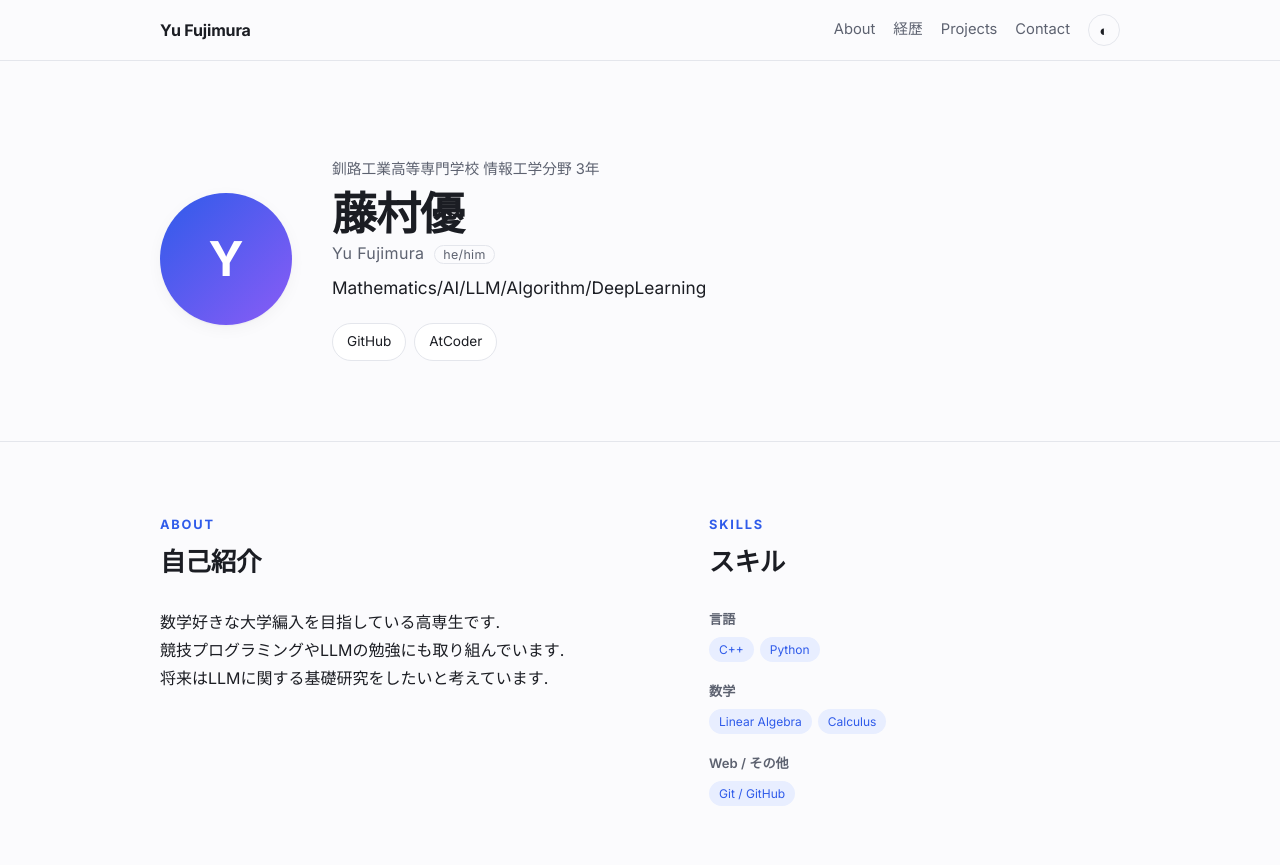
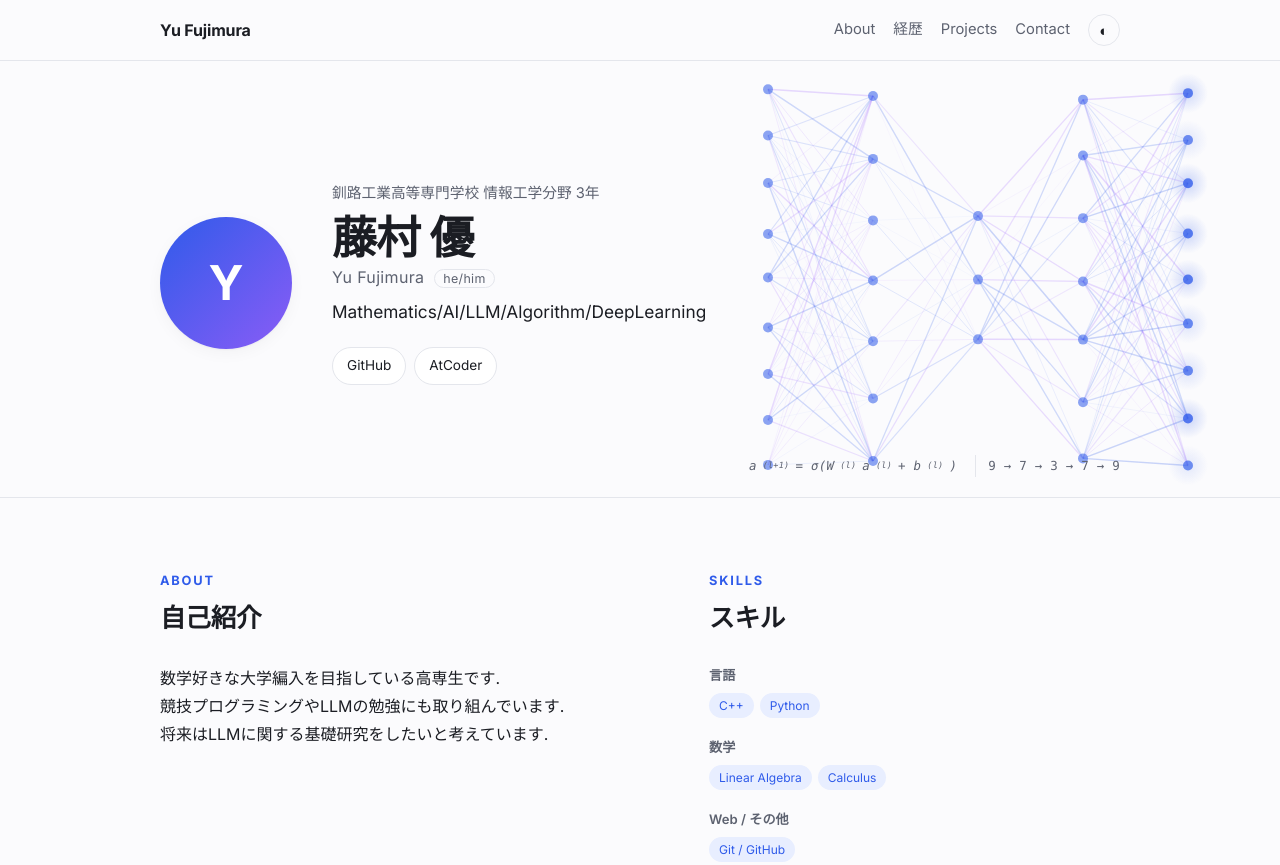
Before and after one commit to yu0823yyy/yu0823yyy.github.io, an Astro site: page / in a window 1280 px wide. Shown: the top 865 px of the page. Built offline with nearby package versions, Linux system fonts and the light colour scheme; Astro itself is replaced by a stand-in of ours.

Commit message:
サイトの編集

```diff
--- /dev/null
+++ b/src/components/NeuralNetBackground.astro
@@ -0,0 +1,186 @@
+---
+// 全結合ニューラルネットワーク（MLP）
+interface Props {
+  layers?: number[];
+}
+const { layers = [4, 6, 6, 3] } = Astro.props;
+---
+<canvas class="nn-bg" data-layers={layers.join(',')} aria-hidden="true"></canvas>
+
+<style>
+  .nn-bg {
+    position: absolute;
+    inset: 0;
+    width: 100%;
+    height: 100%;
+    z-index: 0;
+    pointer-events: none;
+  }
+</style>
+
+<script>
+  function setup(canvas: HTMLCanvasElement) {
+    const ctx = canvas.getContext('2d');
+    if (!ctx) return;
+    const host = canvas.parentElement as HTMLElement;
+    const layers = (canvas.dataset.layers || '4,6,6,3').split(',').map(Number);
+    const L = layers.length;
+    const reduceMotion = matchMedia('(prefers-reduced-motion: reduce)').matches;
+
+    // 再現性のある疑似乱数
+    let seed = 7;
+    const rand = () => ((seed = (seed * 16807) % 2147483647) / 2147483647);
+
+    // 重み（層 l の i → 層 l+1 の j）
+    const W: number[][][] = [];
+    for (let l = 0; l < L - 1; l++) {
+      W.push(Array.from({ length: layers[l] }, () => Array.from({ length: layers[l + 1] }, () => rand() * 2 - 1)));
+    }
+    const phase = layers.map((n) => Array.from({ length: n }, () => rand() * Math.PI * 2));
+
+    // 1回の順伝播ごとに変わる「活性値」
+    const hash = (a: number, b: number) => {
+      const s = Math.sin(a * 12.9898 + b * 78.233) * 43758.5453;
+      return s - Math.floor(s);
+    };
+
+    let w = 0, h = 0, dpr = 1, lastT = 0;
+    let accent = '#2f5bea';
+    const neg = '#a26bff';
+    function readColor() {
+      accent = getComputedStyle(document.documentElement).getPropertyValue('--accent').trim() || accent;
+    }
+    readColor();
+    new MutationObserver(readColor).observe(document.documentElement, { attributes: true, attributeFilter: ['data-theme'] });
+    matchMedia('(prefers-color-scheme: dark)').addEventListener('change', () => { readColor(); draw(lastT); });
+
+    function rgba(hex: string, a: number) {
+      const m = hex.replace('#', '');
+      const full = m.length === 3 ? m.split('').map((c) => c + c).join('') : m;
+      const v = parseInt(full, 16);
+      return `rgba(${(v >> 16) & 255},${(v >> 8) & 255},${v & 255},${Math.max(0, Math.min(1, a))})`;
+    }
+
+    let mouse: { x: number; y: number } | null = null;
+    host.addEventListener('pointermove', (e) => {
+      const r = host.getBoundingClientRect();
+      mouse = { x: e.clientX - r.left, y: e.clientY - r.top };
+    });
+    host.addEventListener('pointerleave', () => { mouse = null; });
+
+    const PERIOD = 2600; // 1回の順伝播にかける時間(ms)
+
+    function draw(t: number) {
+      if (!ctx || !w) return;
+      ctx.setTransform(dpr, 0, 0, dpr, 0, 0);
+      ctx.clearRect(0, 0, w, h);
+
+      const wide = w > 760;
+      const fade = wide ? 1 : 0.7;
+      // 描画エリア
+      const x0 = wide ? w * 0.6 : w * 0.46;
+      const x1 = wide ? Math.min(w * 0.94, x0 + 420) : w * 0.94;
+      const cy = wide ? h * 0.5 : h * 0.24;
+      const gap = wide ? Math.min(h * 0.12, 54) : Math.min(h * 0.07, 30);
+      const maxN = Math.max(...layers);
+
+      // ニューロンの座標（ふわっと上下に揺れる）
+      const pos = layers.map((n, l) =>
+        Array.from({ length: n }, (_, i) => ({
+          x: x0 + ((x1 - x0) * l) / (L - 1),
+          y: cy + (i - (n - 1) / 2) * gap * (maxN / Math.max(n, maxN * 0.75)) * 0.9
+            + (reduceMotion ? 0 : Math.sin(t * 0.0012 + phase[l][i]) * 2.5),
+        })),
+      );
+
+      // 順伝播の進み具合 p: 0 → L-1
+      const cycle = Math.floor(t / PERIOD);
+      const p = reduceMotion ? -10 : ((t % PERIOD) / PERIOD) * (L - 1 + 0.8) - 0.2;
+
+      // マウスに一番近いニューロン
+      let hot: [number, number] | null = null;
+      if (mouse) {
+        let best = 40 * 40;
+        pos.forEach((col, l) => col.forEach((q, i) => {
+          const d = (q.x - mouse!.x) ** 2 + (q.y - mouse!.y) ** 2;
+          if (d < best) { best = d; hot = [l, i]; }
+        }));
+      }
+      const isHot = (l: number, i: number) => hot !== null && hot[0] === l && hot[1] === i;
+
+      // 辺
+      for (let l = 0; l < L - 1; l++) {
+        for (let i = 0; i < layers[l]; i++) {
+          for (let j = 0; j < layers[l + 1]; j++) {
+            const wt = W[l][i][j];
+            const a = pos[l][i], b = pos[l + 1][j];
+            const lit = isHot(l, i) || isHot(l + 1, j);
+            const color = wt >= 0 ? accent : neg;
+            ctx.strokeStyle = rgba(color, (lit ? 0.8 : 0.05 + Math.abs(wt) * 0.2) * fade);
+            ctx.lineWidth = lit ? 1.6 : 0.6 + Math.abs(wt) * 0.9;
+            ctx.beginPath();
+            ctx.moveTo(a.x, a.y);
+            ctx.lineTo(b.x, b.y);
+            ctx.stroke();
+
+            // 信号の粒（重みが大きい辺だけ）
+            const f = p - l;
+            if (f > 0 && f < 1 && Math.abs(wt) > 0.45) {
+              const e = f * f * (3 - 2 * f); // smoothstep
+              const sx = a.x + (b.x - a.x) * e;
+              const sy = a.y + (b.y - a.y) * e;
+              ctx.fillStyle = rgba(color, (0.4 + Math.abs(wt) * 0.6) * fade);
+              ctx.beginPath();
+              ctx.arc(sx, sy, 1.6 + Math.abs(wt) * 1.2, 0, Math.PI * 2);
+              ctx.fill();
+            }
+          }
+        }
+      }
+
+      // ニューロン
+      pos.forEach((col, l) => col.forEach((q, i) => {
+        const act = hash(cycle * 31 + l, i);                    // この順伝播での活性値
+        const arrive = Math.max(0, 1 - Math.abs(p - l) * 1.6);  // 信号が届いた瞬間に光る
+        const glow = arrive * (0.35 + act * 0.65);
+        const r = (wide ? 5 : 4) * (isHot(l, i) ? 1.5 : 1);
+
+        if (glow > 0.02) {
+          const g = ctx.createRadialGradient(q.x, q.y, 0, q.x, q.y, r * 4);
+          g.addColorStop(0, rgba(accent, 0.45 * glow * fade));
+          g.addColorStop(1, rgba(accent, 0));
+          ctx.fillStyle = g;
+          ctx.beginPath();
+          ctx.arc(q.x, q.y, r * 4, 0, Math.PI * 2);
+          ctx.fill();
+        }
+        ctx.fillStyle = rgba(accent, (0.55 + glow * 0.45) * fade);
+        ctx.beginPath();
+        ctx.arc(q.x, q.y, r, 0, Math.PI * 2);
+        ctx.fill();
+      }));
+    }
+
+    function resize() {
+      dpr = Math.min(window.devicePixelRatio || 1, 2);
+      w = host.clientWidth;
+      h = host.clientHeight;
+      canvas.width = Math.round(w * dpr);
+      canvas.height = Math.round(h * dpr);
+      draw(lastT);
+    }
+    resize();
+    new ResizeObserver(resize).observe(host);
+    if (reduceMotion) return;
+
+    let visible = true;
+    new IntersectionObserver(([e]) => { visible = e.isIntersecting; }).observe(host);
+    function loop(t: number) {
+      if (visible) { lastT = t; draw(t); }
+      requestAnimationFrame(loop);
+    }
+    requestAnimationFrame(loop);
+  }
+
+  document.querySelectorAll<HTMLCanvasElement>('canvas.nn-bg').forEach(setup);
+</script>
--- a/src/data/profile.ts
+++ b/src/data/profile.ts
@@ -1,5 +1,5 @@
 export const profile = {
-  name: '藤村優',
+  name: '藤村 優',
   nameEn: 'Yu Fujimura',
   pronouns: 'he/him',
   affiliation: '釧路工業高等専門学校 情報工学分野 3年',
--- a/src/pages/index.astro
+++ b/src/pages/index.astro
@@ -1,6 +1,7 @@
 ---
 import Base from '../layouts/Base.astro';
 import ProjectCard from '../components/ProjectCard.astro';
+import NeuralNetBackground from '../components/NeuralNetBackground.astro';
 import { getCollection } from 'astro:content';
 import { profile, links, skills, timeline, achievements } from '../data/profile';
 
@@ -19,6 +20,11 @@ const base = import.meta.env.BASE_URL.replace(/\/$/, '');
 <Base>
   <!-- Hero -->
   <section class="hero">
+    <NeuralNetBackground layers={[9, 7, 3, 7, 9]} />
+    <p class="formula" aria-hidden="true">
+      a<sup>(l+1)</sup> = σ(W<sup>(l)</sup>a<sup>(l)</sup> + b<sup>(l)</sup>)
+      <span class="arch">9 → 7 → 3 → 7 → 9</span>
+    </p>
     <div class="container hero-inner">
       <div class="avatar">
         {profile.avatar ? <img src={`${base}${profile.avatar}`} alt={profile.name} /> : <span>{profile.nameEn.slice(0, 1)}</span>}
@@ -118,8 +124,16 @@ const base = import.meta.env.BASE_URL.replace(/\/$/, '');
 </Base>
 
 <style>
-  .hero { padding: 96px 0 80px; }
-  .hero-inner { display: flex; align-items: center; gap: 40px; }
+  .hero { position: relative; overflow: hidden; padding: 120px 0 112px; }
+  .hero-inner { position: relative; z-index: 1; display: flex; align-items: center; gap: 40px; }
+  .formula {
+    position: absolute; z-index: 1; right: max(16px, calc((100% - 960px) / 2)); bottom: 20px; margin: 0;
+    font-family: 'JetBrains Mono', ui-monospace, SFMono-Regular, Menlo, monospace;
+    font-size: 0.78rem; color: var(--muted); display: flex; align-items: center; gap: 6px;
+    font-style: italic; letter-spacing: 0.02em;
+  }
+  .formula sup { font-size: 0.68em; }
+  .formula .arch { margin-left: 12px; padding-left: 12px; border-left: 1px solid var(--border); font-style: normal; }
   .avatar {
     flex: none; width: 132px; height: 132px; border-radius: 50%; overflow: hidden;
     background: linear-gradient(135deg, var(--accent), #8a5cf6);
@@ -134,7 +148,7 @@ const base = import.meta.env.BASE_URL.replace(/\/$/, '');
     margin-left: 10px; padding: 1px 8px; border: 1px solid var(--border); border-radius: 999px;
     font-size: 0.78rem; vertical-align: middle;
   }
-  .tagline { margin: 0 0 20px; font-size: 1.08rem; }
+  .tagline { margin: 0 0 20px; font-size: 1.08rem; overflow-wrap: anywhere; }
   .links { display: flex; flex-wrap: wrap; gap: 8px; }
   .pill {
     font-size: 0.85rem; padding: 6px 14px; border-radius: 999px;
@@ -142,7 +156,8 @@ const base = import.meta.env.BASE_URL.replace(/\/$/, '');
   }
   .pill:hover { border-color: var(--accent); color: var(--accent); text-decoration: none; }
   @media (max-width: 640px) {
-    .hero { padding: 56px 0; }
+    .hero { padding: 64px 0 80px; }
+    .formula { left: 16px; right: auto; }
     .hero-inner { flex-direction: column; align-items: flex-start; gap: 24px; }
     .avatar { width: 96px; height: 96px; }
   }
```
